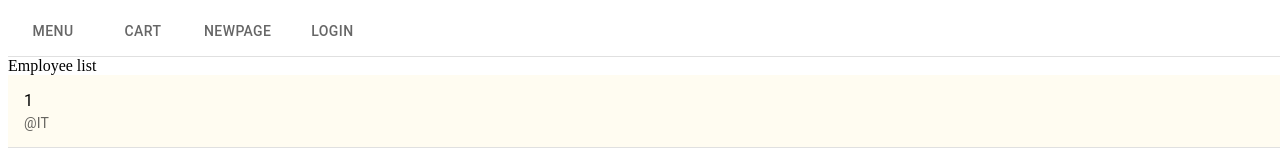
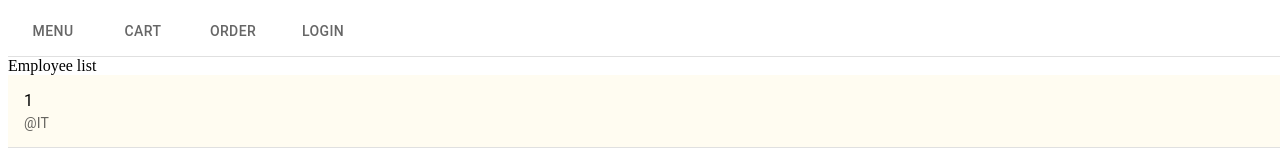
Before and after one commit to shoppingCart-homework/final, a React (Create React App) app in the folder cart/: page /newpage in a window 1280 px wide. Shown: the top 160 px of the page. Built offline with nearby package versions, Linux system fonts and the light colour scheme.

Commit message:
Update AppMenu.js

```diff
--- a/cart/src/ui/AppMenu.js
+++ b/cart/src/ui/AppMenu.js
@@ -14,7 +14,7 @@ export default function AppMenu() {
     <Tabs >
         <Tab component={NavLink} to='/product' label="menu"  color="inherit"/>
         <Tab component={NavLink}  to='/employee'  label="cart" color="inherit"/>
-        <Tab component={NavLink}  to='/newpage' label="newpage"  color="inherit"/>
+        <Tab component={NavLink}  to='/newpage' label="order"  color="inherit"/>
         {authContext.status===STATUS.toSignOut?
         <Tab component={NavLink}  to='/' label="logout"  color="inherit"/>
         :
```
